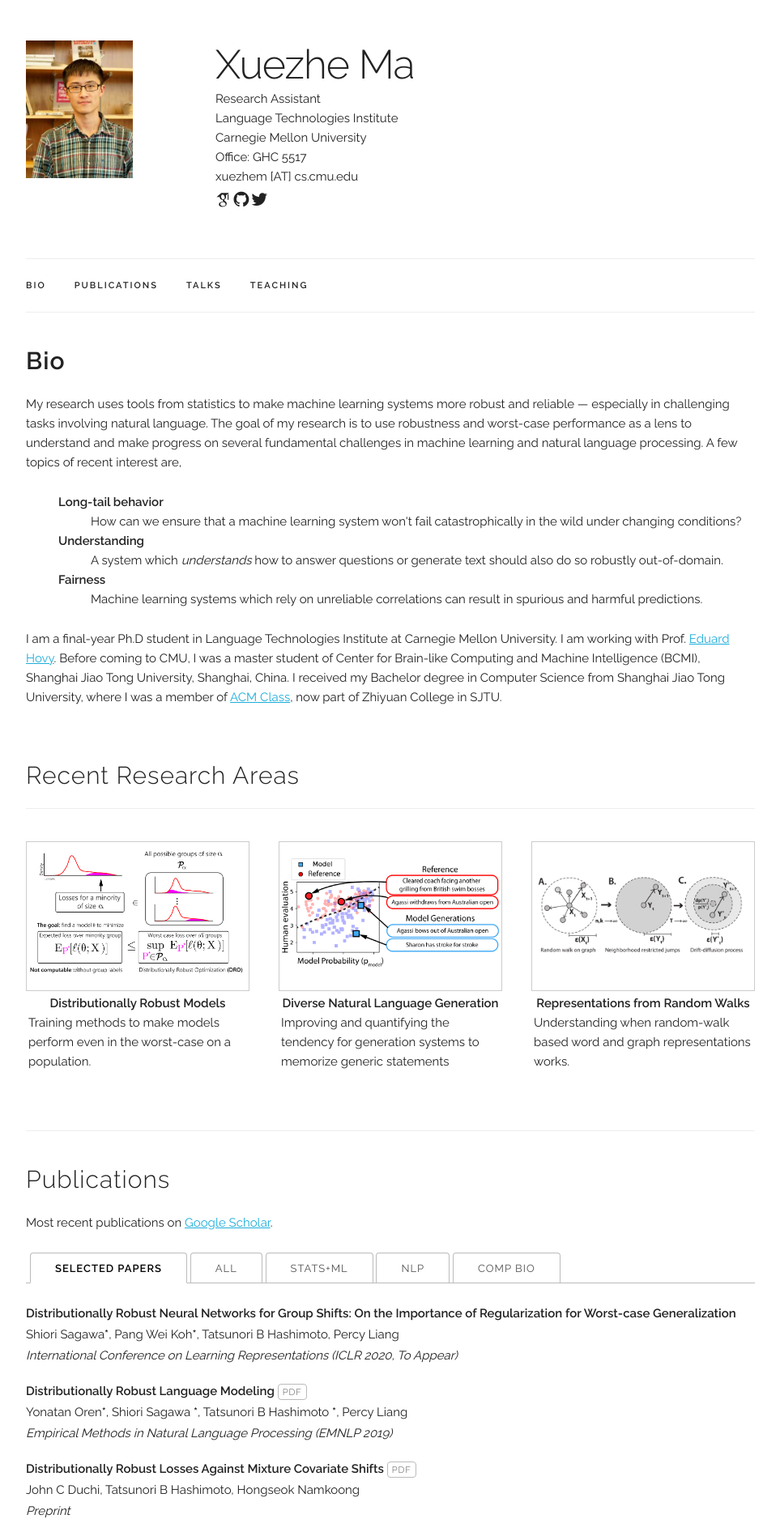
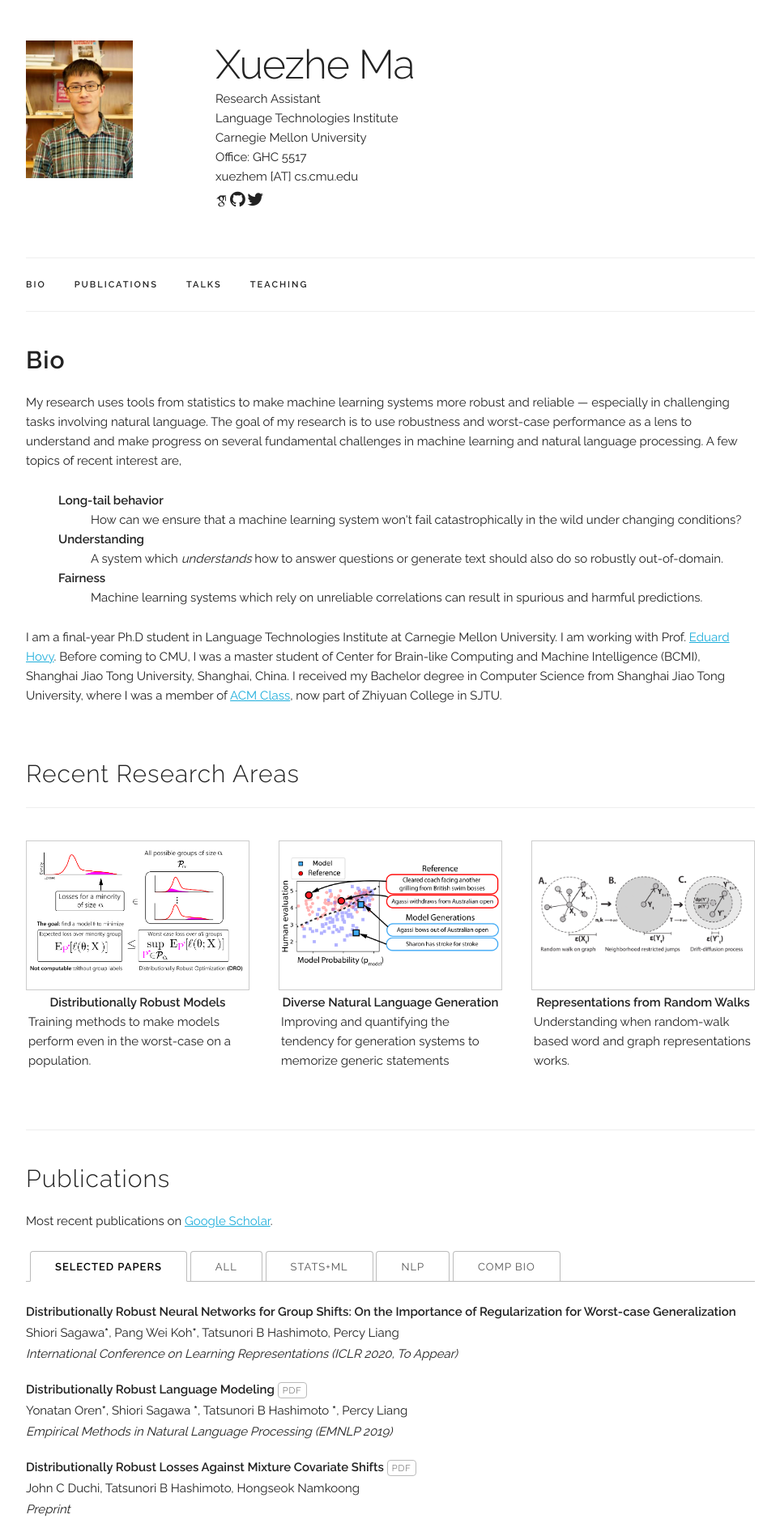
Before and after one commit to XuezheMax/XuezheMax.github.io, a Jekyll site: the page built from index.html, in a window 1280 px wide. Shown: the top 1897 px of the page at 81% size, without its empty margins (158-1121 px from the left). Built offline with Jekyll 4.4.1, drawn with Linux system fonts in a browser that asks for light colours; some web fonts are replaced.

Commit message:
google scholar

```diff
--- a/_layouts/default.html
+++ b/_layouts/default.html
@@ -76,7 +76,7 @@
             <p>Office: {{ site.data.main_info.office }}</p>
             <p>{{ site.data.main_info.email }}</p>
             <p>
-              <div style="font-size: 1.0rem;">
+              <div style="font-size: 0.8rem;">
                 <span onclick="window.open('{{ site.data.main_info.google_scholar }}')" style="cursor: pointer">
                   <i class="ai ai-google-scholar ai-2x" aria-hidden="true"></i>
                 </span>
```
